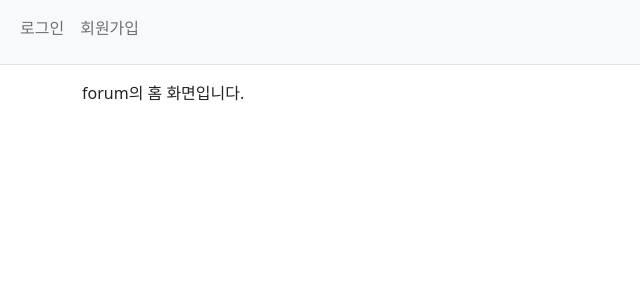
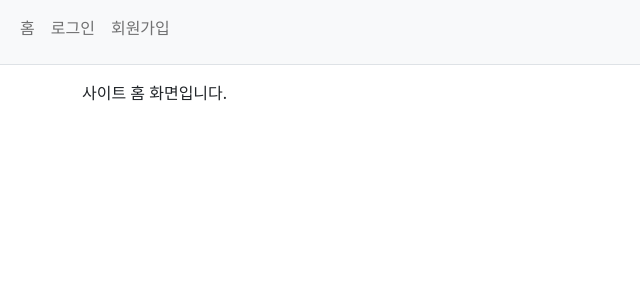
Before and after one commit to dev32user/micca-django, a Django app: page / in a window 1280 px wide. Shown: the top 300 px of the page, without its empty margins (0-640 px from the left). Run offline with Django 4.2, Linux system fonts and the light colour scheme; parts of the project's set-up code (start-up, migrations or seed data) failed here and were passed over; some libraries are stand-ins or nearby versions.

Commit message:
FEAT: Add home button on nav bar

```diff
--- a/templates/forum/home.html
+++ b/templates/forum/home.html
@@ -2,7 +2,7 @@
 {% block content %}
     <body>
     <div class="container my-3">
-        forum의 홈 화면입니다.
+        사이트 홈 화면입니다.
     </div>
     </body>
 {% endblock %}
--- a/templates/navbar.html
+++ b/templates/navbar.html
@@ -12,13 +12,16 @@
         <div class="collapse navbar-collapse" id="navbarSupportedContent">
             <ul class="navbar-nav me-auto mb-2 mb-1g-0">
                 <li class="nav-item">
+                    <a class="nav-link" href="{% url 'site_home' %}">홈</a>
+                </li>
+                <li class="nav-item">
                     {% if user.is_authenticated %}
                         <a class="nav-link" href="{% url 'accounts:logout' %}">{{ user.username }} (로그아웃)</a>
                     {% else %}
                         <a class="nav-link" href="{% url 'accounts:login' %}">로그인</a>
                     {% endif %}
                 </li>
-                <li>
+                <li class="nav-item">
                     {% if not user.is_authenticated %}
                         <a class="nav-link" href="{% url 'accounts:signup' %}">회원가입</a>
                     {% endif %}
```
